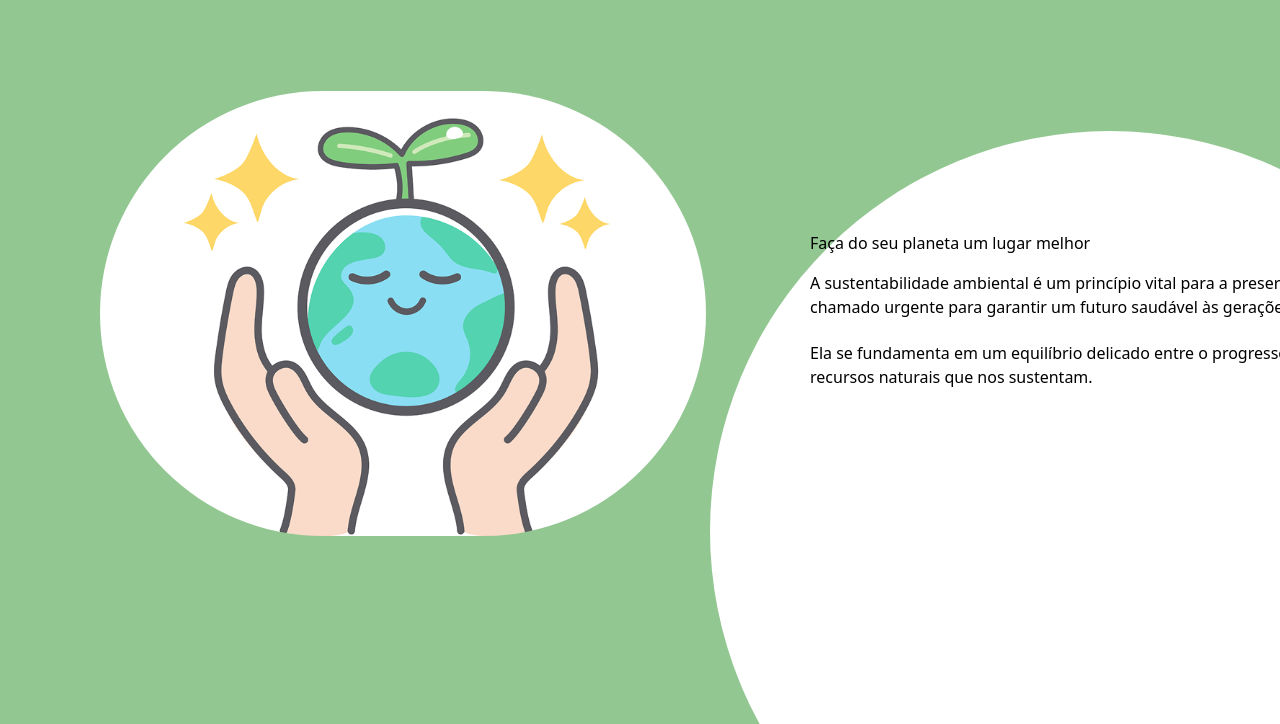
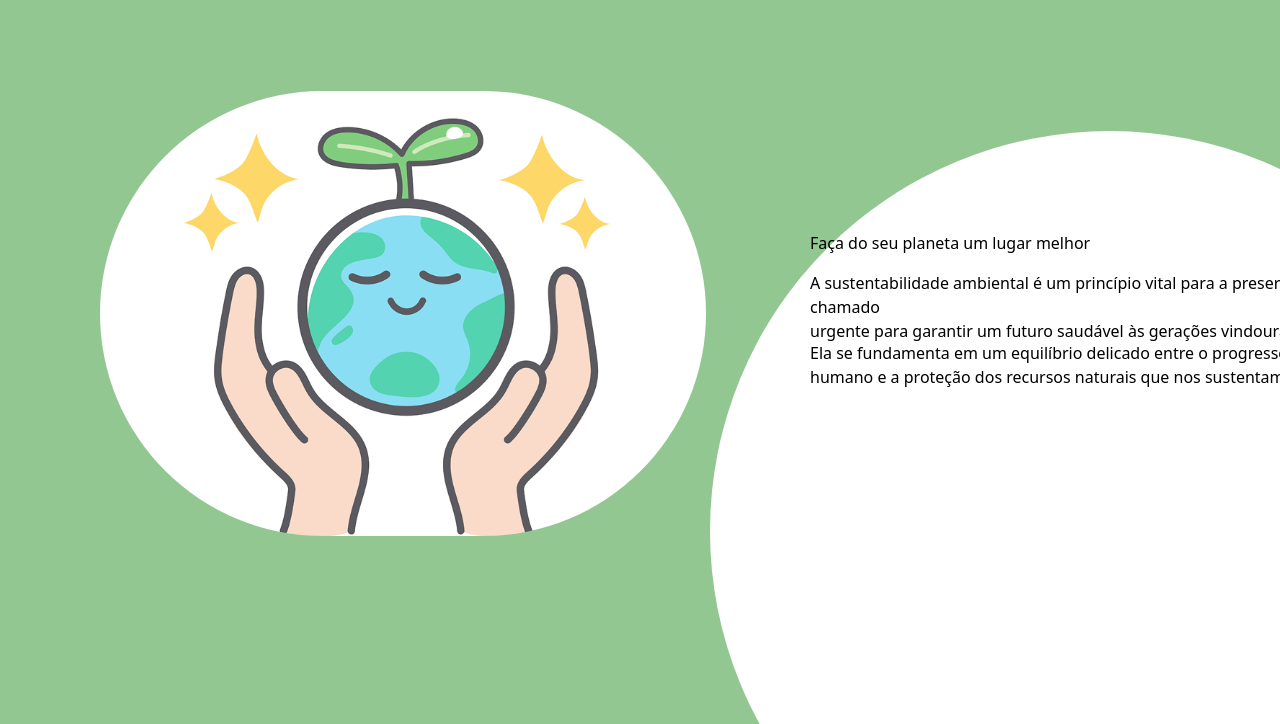
Before and after one commit to glrmrissi/sustentabilidade, a plain HTML site: page index.html in a window 1280 px wide. Shown: the part 69-793 px from the top of the page. Drawn offline with nearby package versions, Linux system fonts and the light colour scheme.

Commit message:
Add files via upload

```diff
--- a/css/style.css
+++ b/css/style.css
@@ -1,3 +1,8 @@
+body {
+    overflow-x: hidden;
+    overflow-y: hidden;
+}
+
 .verde {
     width: 100%;
     background-color: #92c792;
--- a/index.html
+++ b/index.html
@@ -19,8 +19,8 @@
     <div class="div_section">
         <div>
             <p class="p1">Faça do seu planeta um lugar melhor</p>
-            <p class="p2">A sustentabilidade ambiental é um princípio vital para a preservação do nosso planeta, um chamado urgente para garantir um futuro saudável às gerações vindouras.</p>
-            <p class="p3">Ela se fundamenta em um equilíbrio delicado entre o progresso humano e a proteção dos recursos naturais que nos sustentam.</p>
+            <p class="p2">A sustentabilidade ambiental é um princípio vital para a preservação do nosso planeta, um chamado <br> urgente para garantir um futuro saudável às gerações vindouras.</p>
+            <p class="p3">Ela se fundamenta em um equilíbrio delicado entre o progresso <br> humano e a proteção dos recursos naturais que nos sustentam.</p>
         </div>
     </div>
     <section>
```
